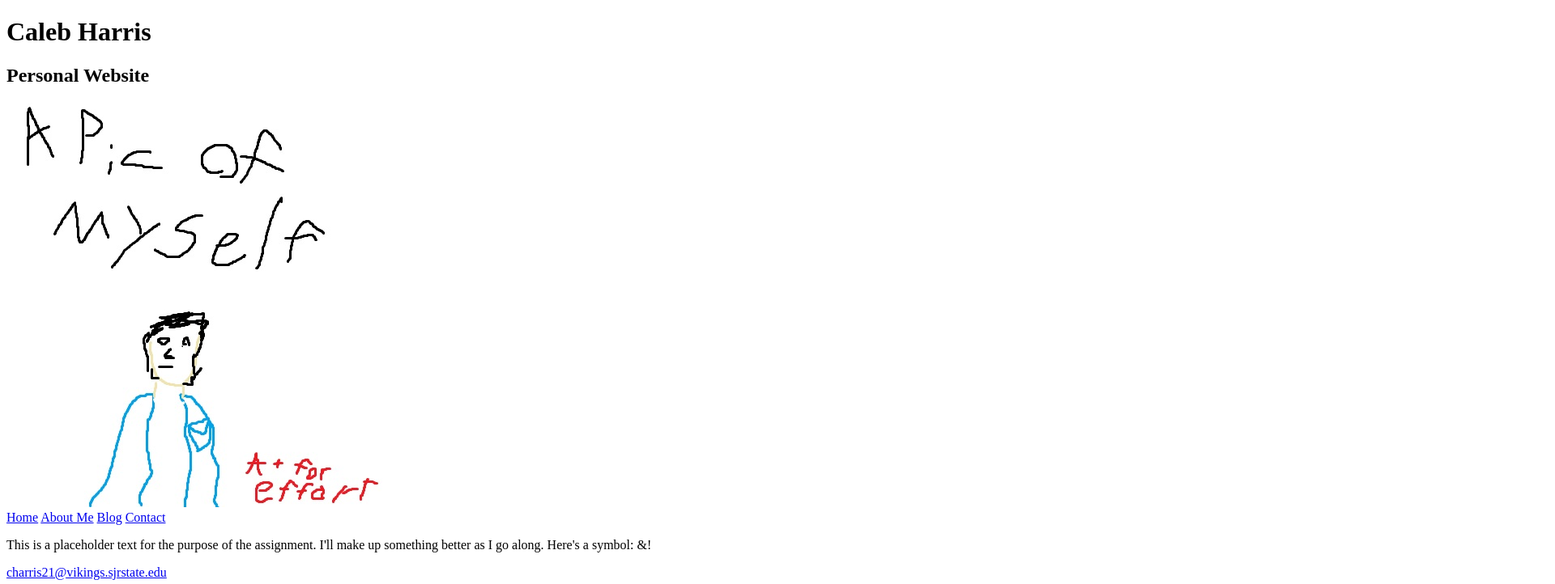
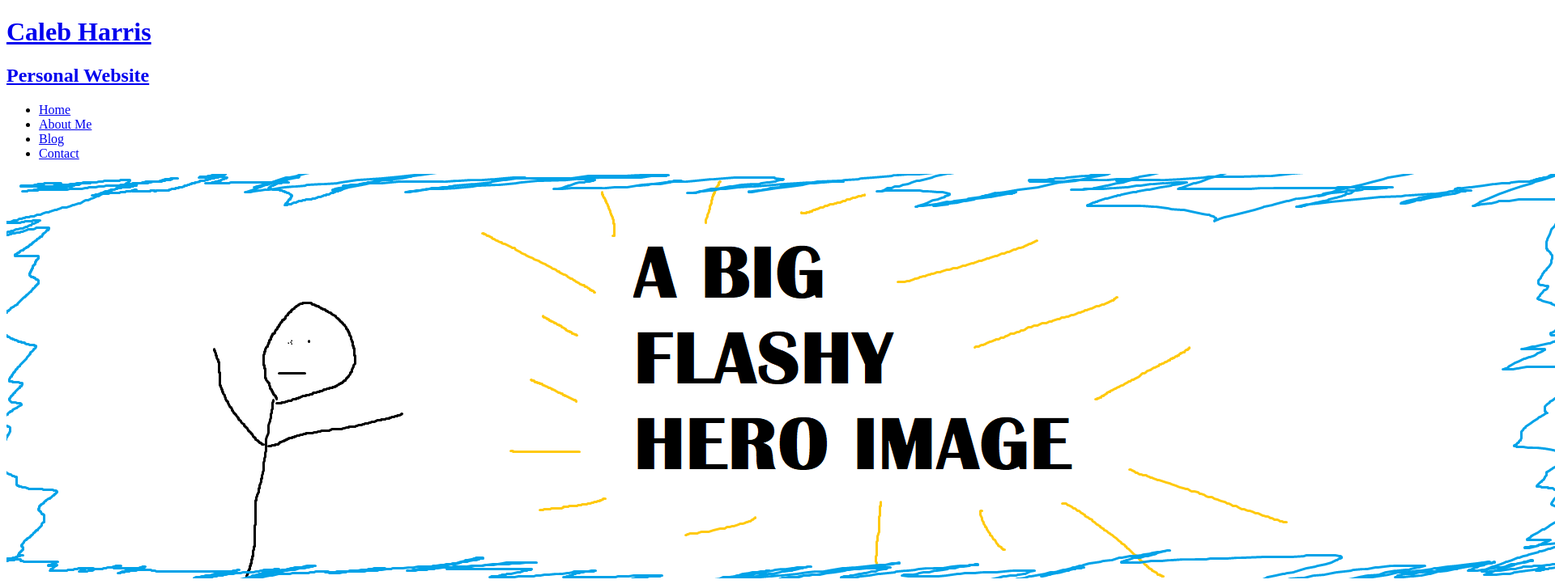
Before and after one commit to calebharris216/portfolio, a plain HTML site: page index.html in a window 1280 px wide. Shown: the top 722 px of the page at 81% size, 1920 px wide, since content can reach past the window. Drawn offline with Linux system fonts and the light colour scheme.

Commit message:
Add files via upload

```diff
--- a/index.html
+++ b/index.html
@@ -8,25 +8,32 @@ Date: 06/21/2021
 <head>
 <title>Caleb's Website</title>
 <meta charset ="utf-8">
+<link rel="stylesheet" href="css/styles.css">
 </head>
 
 <body>
 
-<header>
+<header class="top">
+<a href="index.html">
 <h1>Caleb Harris</h1>
 <h2>Personal Website</h2>
-<img src="images/picofmyself.jpg" alt="A poorly drawn picture of Caleb because he is too shy to put forth an actual picture of himself in an online class." height="500px" width="500px">
+</a>
 </header>
 
-<nav>
-<a href="index.html">Home</a>
-<a href="about.html">About Me</a>
-<a href="blog.html">Blog</a>
-<a href="contact.html">Contact</a>
+<nav class="top">
+<ul><li><a href="index.html">Home</a></li>
+<li><a href="about.html">About Me</a></li>
+<li><a href="blog.html">Blog</a></li>
+<li><a href="contact.html">Contact</a></li></ul>
 </nav>
+
+<div id="hero">
+  <img src="images/hero.png" alt="A big flashy hero image">
+</div>
 
 <!-- Main Content -->
 <main>
+
 <p>This is a placeholder text for the purpose of the assignment. I'll make up something better as I go along. Here's a symbol: &!</p>
 </main>
 
```
Also changed, not shown: about.html (+9 -7 lines), contact.html (+9 -7 lines), template.html (+9 -7 lines), images/hero.png (added).
